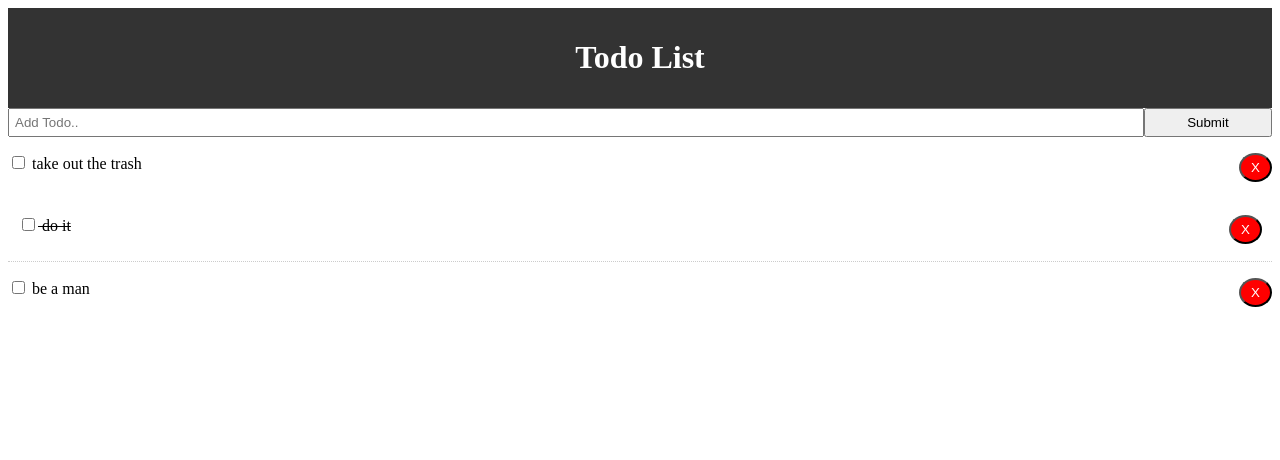
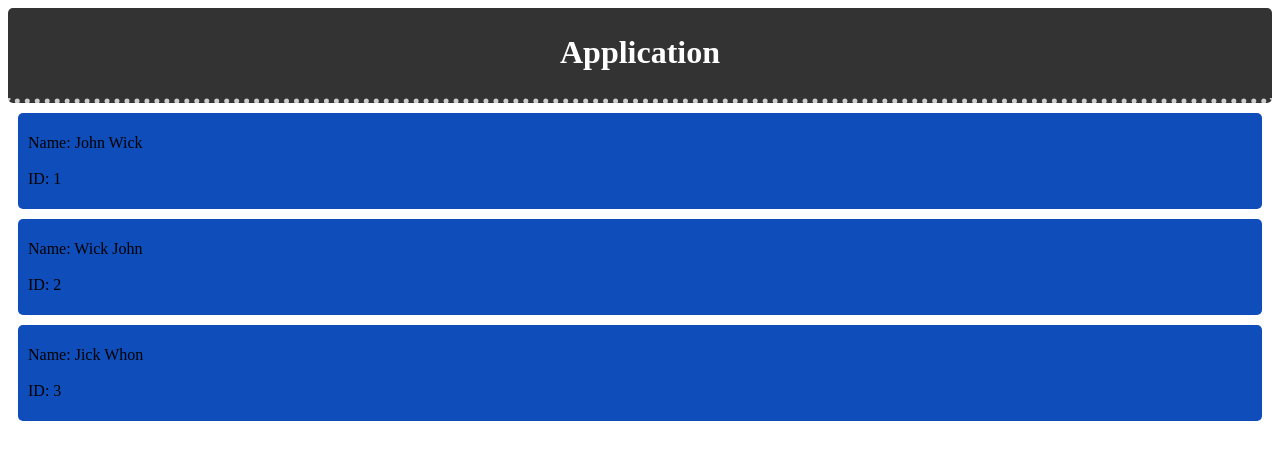
Before and after one commit to SE-GUC/Team-404, a React (Create React App) app in the folder Client/my-app/: page / in a window 1280 px wide. Shown: the top 460 px of the page. Built offline with nearby package versions, Linux system fonts and the light colour scheme.

Commit message:
basic application with array listing

```diff
--- a/Client/my-app/src/App.css
+++ b/Client/my-app/src/App.css
@@ -9,6 +9,7 @@
   font-size: calc(10px + 2vmin);
   color: white;
 }
+
 
 .App-link {
   color: #61dafb;
--- a/Client/my-app/src/App.js
+++ b/Client/my-app/src/App.js
@@ -1,13 +1,28 @@
 import React, { Component } from "react";
 import "./App.css";
-import Todo from "./Components/ToDo";
-import Header from './Components/Layout/Header';
-import AddTodo  from "./Components/AddTodo";
-
+import Application from "./Components/Application";
+import Header from "./Components/Layout/Header";
+import CandidateInfo from "./Components/CandidateInfo";
+//import CandidateInfo from "./Components/CandidateInfo";
 
 class App extends Component {
   state = {
-    todos: [
+    candidate: [
+      {
+        id: 1,
+        name: "John Wick"
+      },
+      {
+        id: 2,
+        name: "Wick John"
+      },
+      {
+        id: 3,
+        name: "Jick Whon"
+      }
+    ]
+  };
+  /*todos: [
       {
         id: 1,
         title: "take out the trash",
@@ -40,13 +55,15 @@ class App extends Component {
   delTodo = (id) => {
     this.setState({todos:[...this.state.todos.filter(todo => todo.id !==id)]})
   }
-
+*/
   render() {
+    console.log(this.state.candidate);
     return (
-      <div className="App">
-      <Header/>
-      <AddTodo/>
-        <Todo todo={this.state.todos} delTodo = {this.delTodo} markComplete={this.markComplete} />
+      <div>
+        <div>
+          <Header />
+          <CandidateInfo candidateInfo={this.state.candidate} />
+        </div>
       </div>
     );
   }
--- /dev/null
+++ b/Client/my-app/src/Components/Application.js
@@ -0,0 +1,40 @@
+import React, { Component } from "react";
+import Header from "./Layout/Header";
+import PropTypes from "prop-types";
+import CandidateInfo from "./CandidateInfo";
+
+export class Application extends Component {
+  render() {
+    return (
+      //outputs the names , references
+
+        <div style={formFormat} >
+          <p>
+            Name: {this.props.candidateInfo.name}
+            <br />
+            <br />
+            ID: {this.props.candidateInfo.id}
+          </p>
+
+      </div>
+    );
+  }
+}
+
+const formFormat = {
+  background: "#0E4DBA",
+  padding: "5px 10px",
+  borderRadius: "5px",
+  margin: "10px"
+};
+
+//stays the type of the bigger class
+Application.propTypes = {
+  candidateInfo: PropTypes.object.isRequired
+};
+
+const infoFormat = {
+  padding: "10px"
+};
+
+export default Application;
--- /dev/null
+++ b/Client/my-app/src/Components/CandidateInfo.js
@@ -0,0 +1,22 @@
+import React, { Component } from "react";
+import Application from "./Application";
+import PropTypes from "prop-types";
+
+export class CandidateInfo extends Component {
+  render() {
+      //candidateinfo in the parameter is used in everything else in here , references
+      //the one written in the APP
+   return this.props.candidateInfo.map((candidateInfo) => (
+    <Application key = {candidateInfo.id} candidateInfo = {candidateInfo} />
+   )) ;
+  }
+}
+
+
+
+CandidateInfo.propTypes = {
+    candidateInfo: PropTypes.array.isRequired
+}
+
+
+export default CandidateInfo;
--- a/Client/my-app/src/Components/Layout/Header.js
+++ b/Client/my-app/src/Components/Layout/Header.js
@@ -3,7 +3,7 @@ import React from 'react';
 function Header(){
     return (
         <header style = {headerStyle}>
-            <h1>Todo List</h1>
+            <h1>Application</h1>
 
         </header>
     )
@@ -14,7 +14,9 @@ const headerStyle = {
     background : '#333',
     color: '#fff',
     textAlign:' center',
-    padding: '10px',
+    padding: '5px',
+    borderBottom: "5px #ccc dotted",
+    borderRadius: '5px'
 
 }
 export default Header;
```
